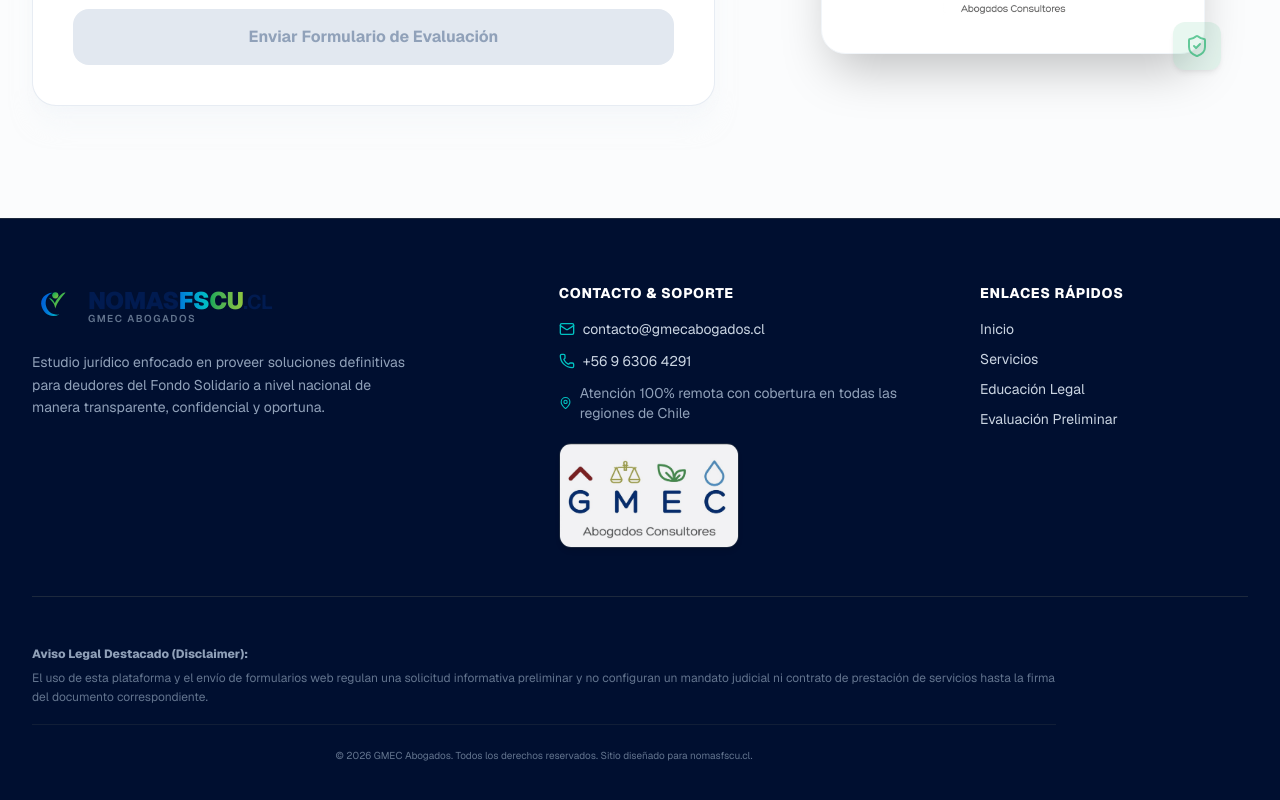
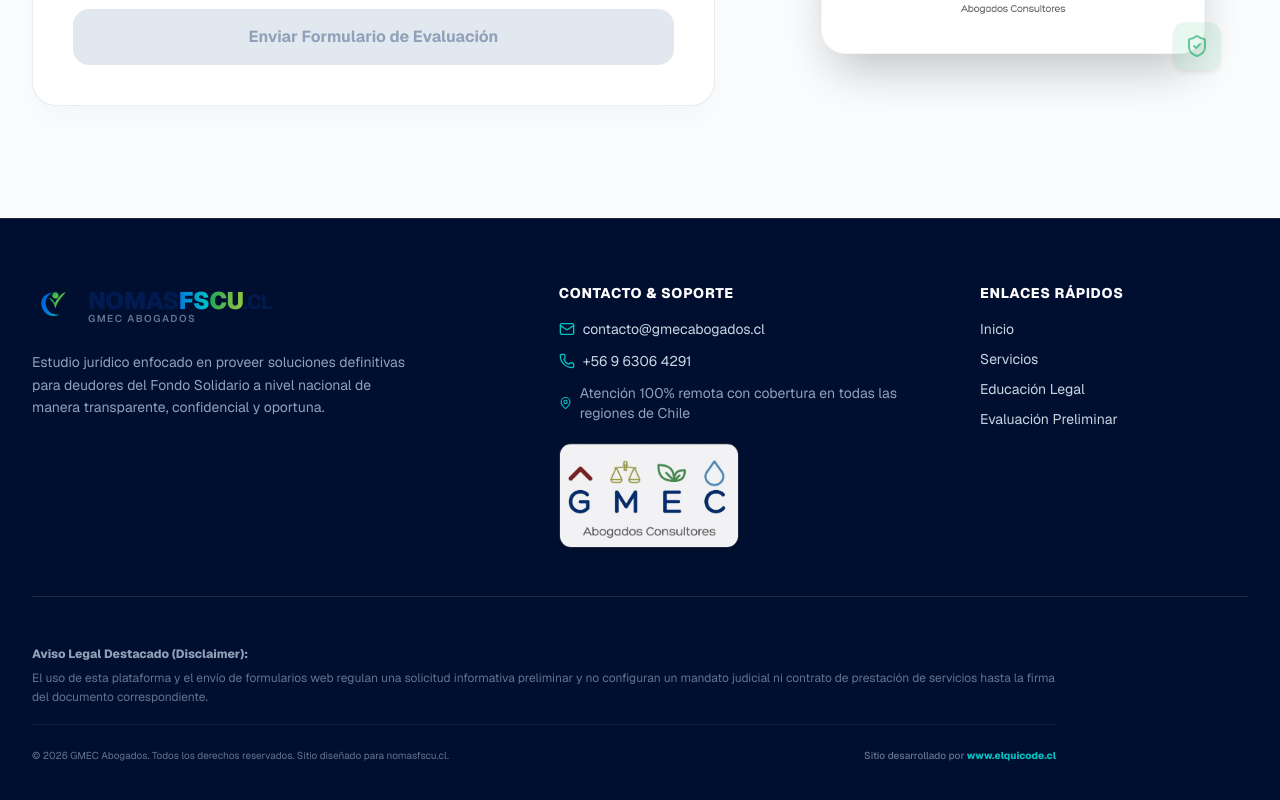
Before and after one commit to k00cker/nomasfiuuu, a Next.js app: page / in a window 1280 px wide. Shown: the part 4487-5287 px from the top of the page. Built offline with nearby package versions, Linux system fonts and the light colour scheme.

Commit message:
style(footer): alinear copyright a la izquierda, agregar credito a elquicode a la derecha y aplicar efecto glow hover

```diff
--- a/src/app/globals.css
+++ b/src/app/globals.css
@@ -38,3 +38,13 @@ body {
 .animate-pulse-glow {
   animation: pulse-glow 2s infinite ease-in-out;
 }
+
+.glow-hover {
+  color: var(--color-brand-cyan);
+  font-weight: 800;
+  transition: all 0.3s ease;
+}
+.glow-hover:hover {
+  color: var(--color-brand-lime);
+  text-shadow: 0 0 10px var(--color-brand-cyan), 0 0 3px var(--color-brand-cyan);
+}
--- a/src/app/page.tsx
+++ b/src/app/page.tsx
@@ -1018,9 +1018,22 @@ export default function Home() {
               <span className="font-extrabold text-slate-400 block mb-1">Aviso Legal Destacado (Disclaimer):</span>
               El uso de esta plataforma y el envío de formularios web regulan una solicitud informativa preliminar y no configuran un mandato judicial ni contrato de prestación de servicios hasta la firma del documento correspondiente.
             </p>
-            <p className="border-t border-slate-800/60 pt-6 text-center text-[10px]">
-              &copy; {new Date().getFullYear()} GMEC Abogados. Todos los derechos reservados. Sitio diseñado para nomasfscu.cl.
-            </p>
+            <div className="border-t border-slate-800/60 pt-6 flex flex-col md:flex-row md:justify-between items-center gap-4 text-[10px]">
+              <p className="text-center md:text-left">
+                &copy; {new Date().getFullYear()} GMEC Abogados. Todos los derechos reservados. Sitio diseñado para nomasfscu.cl.
+              </p>
+              <p className="text-center md:text-right text-slate-500 font-medium">
+                Sitio desarrollado por{" "}
+                <a
+                  href="https://www.elquicode.cl"
+                  target="_blank"
+                  rel="noopener noreferrer"
+                  className="glow-hover"
+                >
+                  www.elquicode.cl
+                </a>
+              </p>
+            </div>
           </div>
         </div>
       </footer>
```
